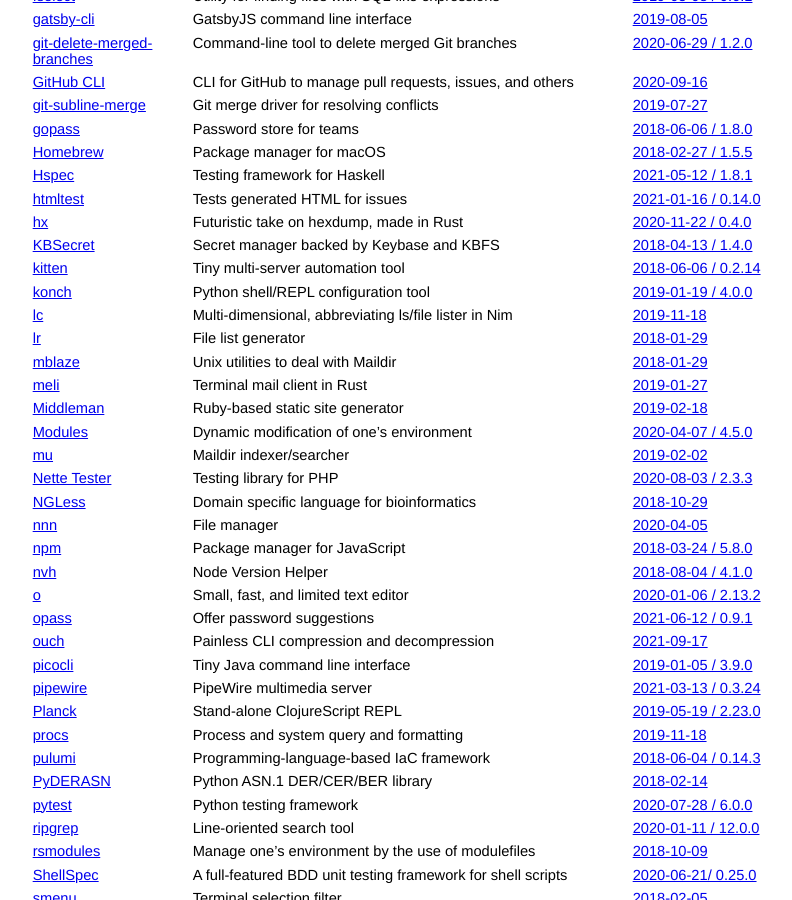
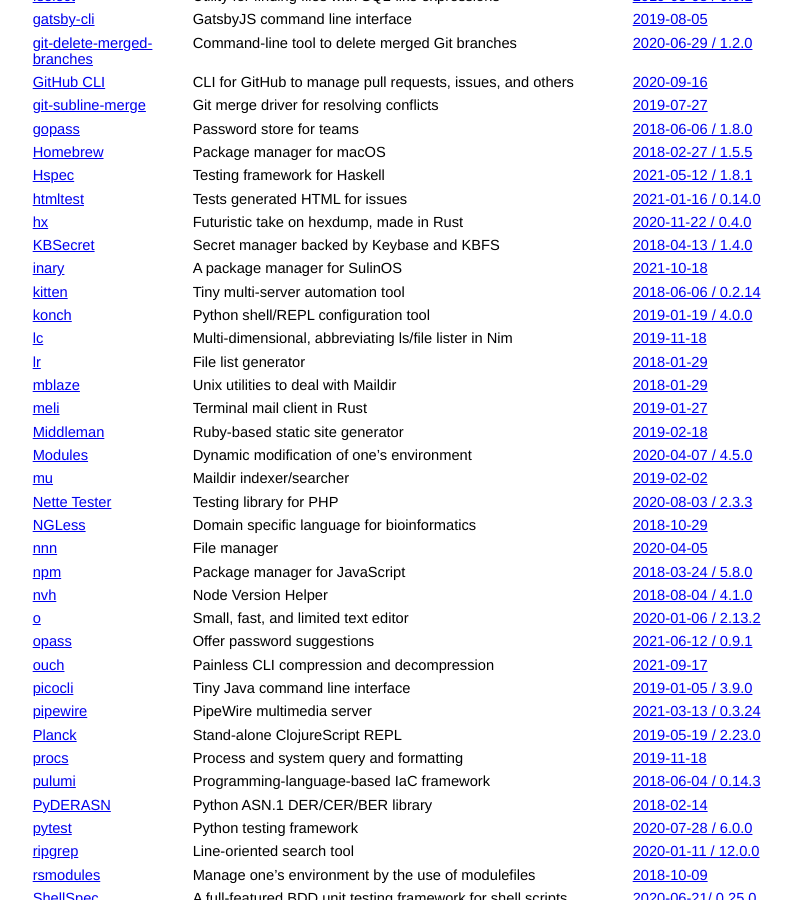
Before and after one commit to jcs/no_color, a Jekyll site: the page built from index.md, in a window 1280 px wide and 900 px high, scrolled down 2335 px. Shown: the whole window, without its empty margins (211-1003 px from the left). Built offline with Jekyll 4.4.1, drawn with Linux system fonts in a browser that asks for light colours; our own code applies the rules of GitHub Pages for plain Markdown files.

Commit message:
Update index.md

```diff
--- a/index.md
+++ b/index.md
@@ -139,6 +139,7 @@ color via `NO_COLOR`.
 | [htmltest](https://github.com/wjdp/htmltest) | Tests generated HTML for issues | [2021-01-16 / 0.14.0](https://github.com/wjdp/htmltest/releases/tag/v0.14.0) |
 | [hx](https://github.com/sitkevij/hex) | Futuristic take on hexdump, made in Rust | [2020-11-22 / 0.4.0](https://github.com/sitkevij/hex/releases/tag/v0.4.0) |
 | [KBSecret](https://kbsecret.github.io/) | Secret manager backed by Keybase and KBFS | [2018-04-13 / 1.4.0](https://github.com/kbsecret/kbsecret/commit/d5296054d979a1b1ce07c1be78d56d3d29b62384) |
+| [inary](https://gitlab.com/sulinos/devel/inary) | A package manager for SulinOS | [2021-10-18](https://gitlab.com/sulinos/devel/inary/-/commit/29cbfcd8a8b50683d6726fd7b060af005d1b9c80)
 | [kitten](https://github.com/hoffa/kitten) | Tiny multi-server automation tool | [2018-06-06 / 0.2.14](https://github.com/hoffa/kitten/commit/88cb015f4ae021a1c00bfc4dc9506a8e14e51bb4) |
 | [konch](https://github.com/sloria/konch) | Python shell/REPL configuration tool | [2019-01-19 / 4.0.0](https://github.com/sloria/konch/blob/master/CHANGELOG.rst#400-2019-01-19) |
 | [lc](https://github.com/c-blake/lc) | Multi-dimensional, abbreviating ls/file lister in Nim | [2019-11-18](https://github.com/c-blake/lc/commit/3f69e692db45c63320c3cbd2d3910208437687f9) |
```
